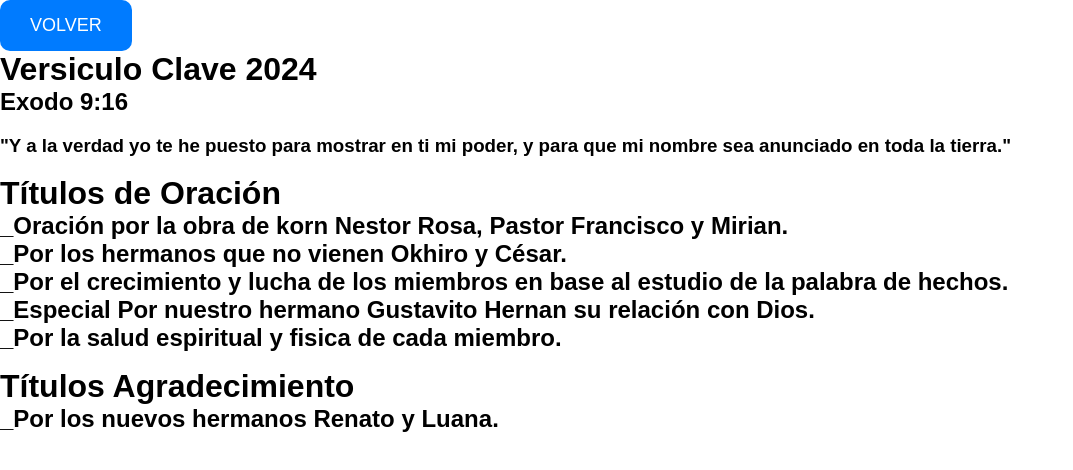
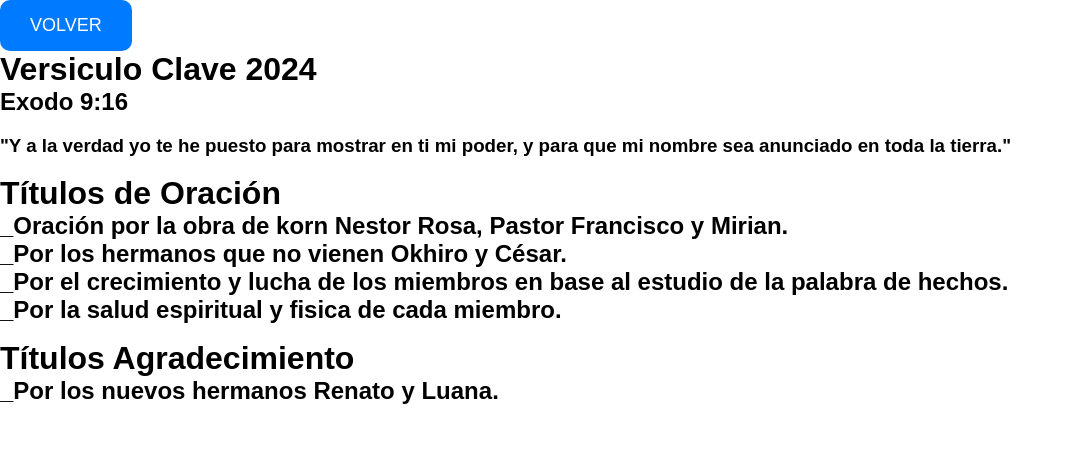
Before and after one commit to diacono81/Grupo-Redimidos-web, a plain HTML site: page TitulosOracion2024.html in a window 1280 px wide. Shown: the whole page, without its empty margins (0-1073 px from the left). Drawn offline with Linux system fonts and the light colour scheme.

Commit message:
Update 260924

```diff
--- a/TitulosOracion2024.html
+++ b/TitulosOracion2024.html
@@ -35,7 +35,7 @@
     <h2>_Oración por la obra de korn Nestor Rosa, Pastor Francisco y Mirian. </h2>
      <h2>_Por los hermanos que no vienen Okhiro y César.</h2>
      <h2>_Por el crecimiento y lucha de los miembros en base al estudio de la palabra de hechos.</h2>
-        <h2>_Especial Por nuestro hermano Gustavito Hernan su relación con Dios.</h2>
+
         <h2>_Por la salud espiritual y fisica de cada miembro.</h2>
     </div>
 </p>
```
